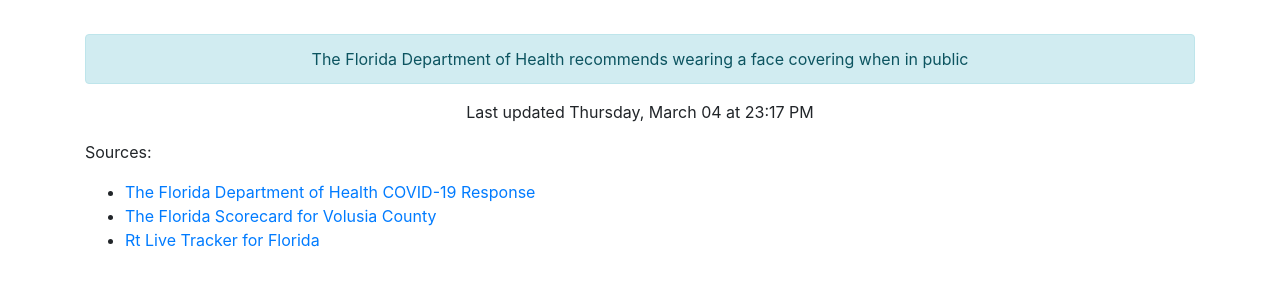
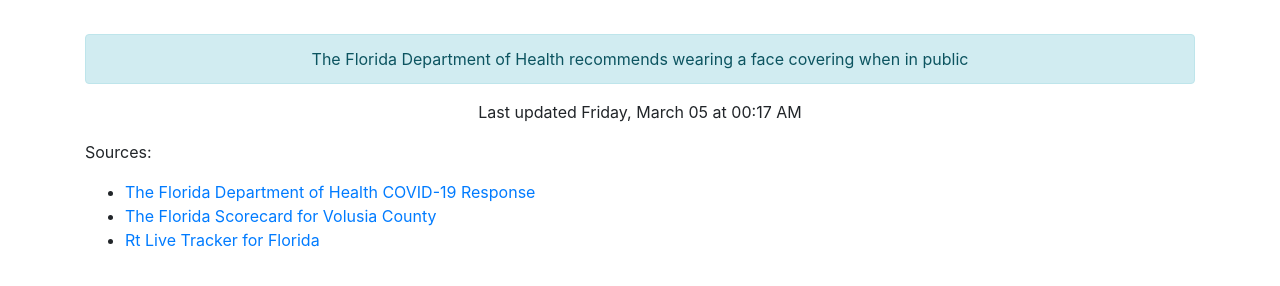
Before and after one commit to thinkjson/timeforchurch, a Jekyll site: the page built from index.md, in a window 1280 px wide. Shown: the part 544-830 px from the top of the page. Built offline with Jekyll 4.4.1, drawn with Linux system fonts in a browser that asks for light colours; our own code applies the rules of GitHub Pages for plain Markdown files.

Commit message:
Updating data

```diff
--- a/_includes/data.html
+++ b/_includes/data.html
@@ -10,4 +10,4 @@
     <div class="outcome text-success">YES</div>
     <div class="alert alert-info" role="alert">The Florida Department of Health recommends wearing a face covering when in public</div>
 
-    <p>Last updated Thursday, March 04 at 23:17 PM</p>
+    <p>Last updated Friday, March 05 at 00:17 AM</p>
```
